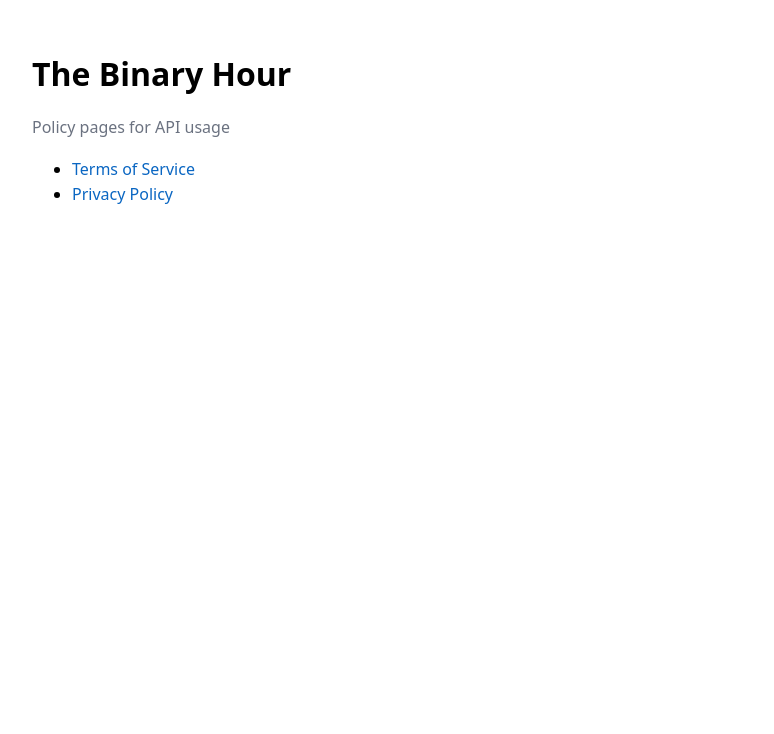
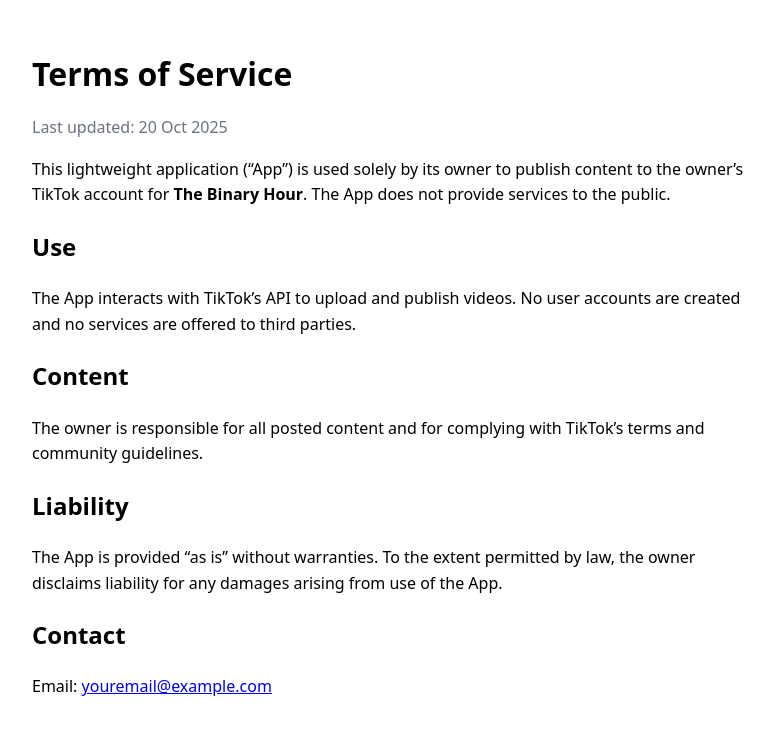
Before and after one commit to Xoppy/The-Binary-Hour-Page, a plain HTML site: page terms.html in a window 1280 px wide. Shown: the whole page, without its empty margins (248-1022 px from the left). Drawn offline with Linux system fonts and the light colour scheme.

Commit message:
Revise title and add Terms of Service section
Updated the title and added terms of service content.

```diff
--- a/terms.html
+++ b/terms.html
@@ -2,21 +2,29 @@
 <html lang="en">
 <head>
   <meta charset="utf-8">
-  <title>The Binary Hour – Policies</title>
+  <title>Terms of Service – The Binary Hour</title>
   <meta name="viewport" content="width=device-width,initial-scale=1"/>
   <style>
     body{font-family:system-ui,-apple-system,Segoe UI,Roboto,Helvetica,Arial,sans-serif;max-width:720px;margin:48px auto;padding:0 16px;line-height:1.6}
-    a{color:#0a66c2;text-decoration:none} a:hover{text-decoration:underline}
     h1{margin:0 0 8px} .muted{color:#6b7280}
-    ul{margin-top:16px}
   </style>
 </head>
 <body>
-  <h1>The Binary Hour</h1>
-  <p class="muted">Policy pages for API usage</p>
-  <ul>
-    <li><a href="terms.html">Terms of Service</a></li>
-    <li><a href="privacy.html">Privacy Policy</a></li>
-  </ul>
+  <h1>Terms of Service</h1>
+  <p class="muted">Last updated: 20 Oct 2025</p>
+
+  <p>This lightweight application (“App”) is used solely by its owner to publish content to the owner’s TikTok account for <strong>The Binary Hour</strong>. The App does not provide services to the public.</p>
+
+  <h2>Use</h2>
+  <p>The App interacts with TikTok’s API to upload and publish videos. No user accounts are created and no services are offered to third parties.</p>
+
+  <h2>Content</h2>
+  <p>The owner is responsible for all posted content and for complying with TikTok’s terms and community guidelines.</p>
+
+  <h2>Liability</h2>
+  <p>The App is provided “as is” without warranties. To the extent permitted by law, the owner disclaims liability for any damages arising from use of the App.</p>
+
+  <h2>Contact</h2>
+  <p>Email: <a href="mailto:youremail@example.com">youremail@example.com</a></p>
 </body>
 </html>
```
